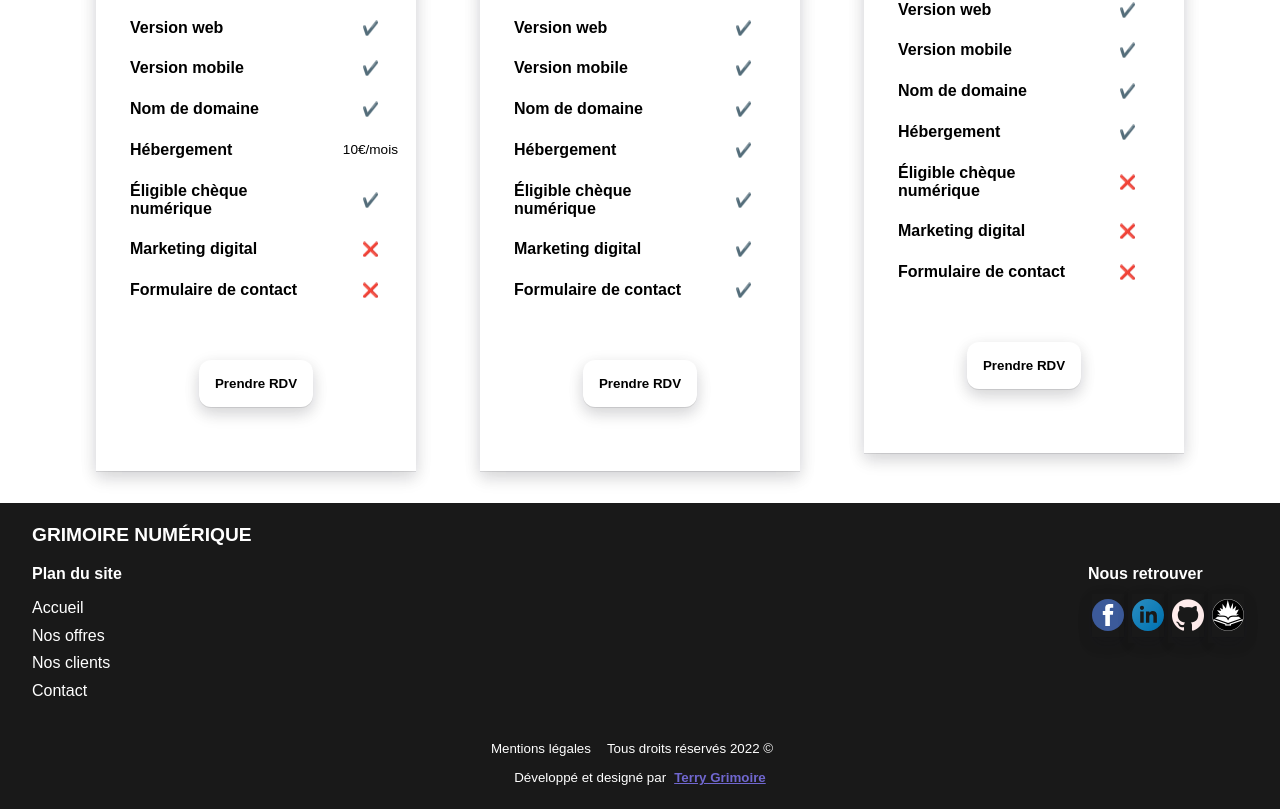
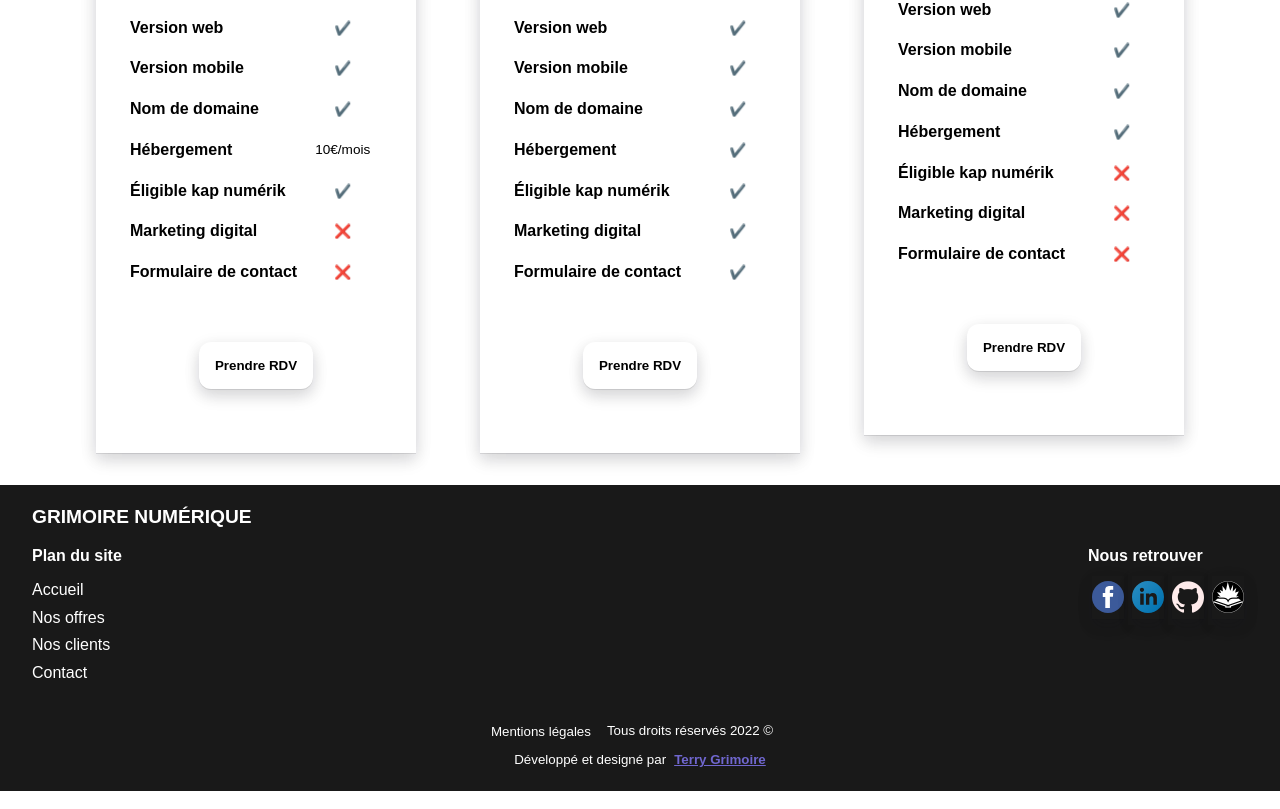
Before and after one commit to TerryGrimoire/Website-Terry-Grimoire, a React (Vite) app: page /Services in a window 1280 px wide. Shown: the part 773-1582 px from the top of the page. Built offline with nearby package versions, Linux system fonts and the light colour scheme.

Commit message:
fixing css bug and kap numérik

```diff
--- a/src/components/Footer.jsx
+++ b/src/components/Footer.jsx
@@ -67,7 +67,7 @@ function Footer() {
         </section>
 
         <div className="w100">
-          <Link to="/Mentions" className="mentions">
+          <Link to="/Mentions" className="droits">
             <small>Mentions légales</small>
           </Link>
           <small className="droits">Tous droits réservés 2022 ©</small>
--- a/src/pages/Services.jsx
+++ b/src/pages/Services.jsx
@@ -77,7 +77,7 @@ function Services() {
                     <td>{formule.description.hebergement}</td>
                   </tr>
                   <tr>
-                    <th>Éligible chèque numérique</th>
+                    <th>Éligible kap numérik</th>
                     <td>{formule.description.remboursement}</td>
                   </tr>
                   <tr>
```
